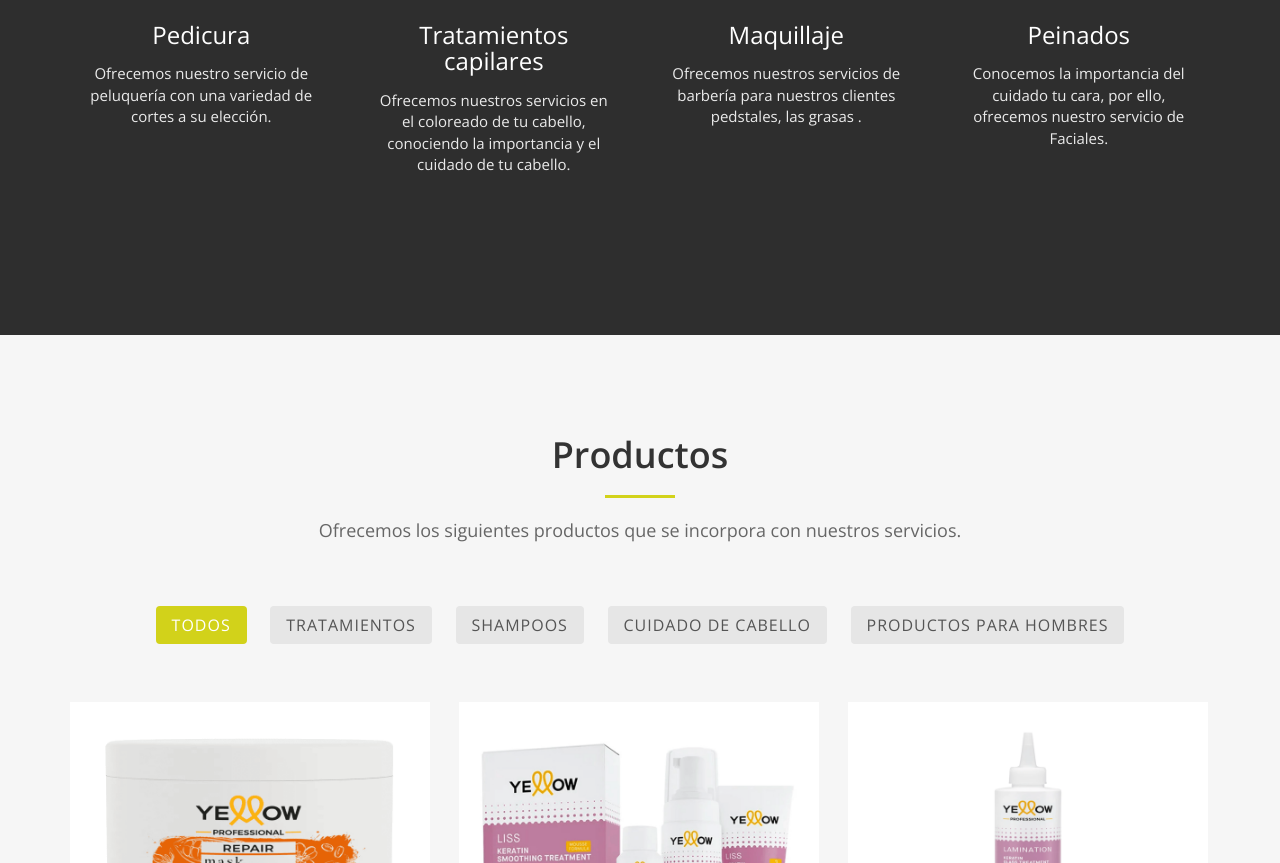
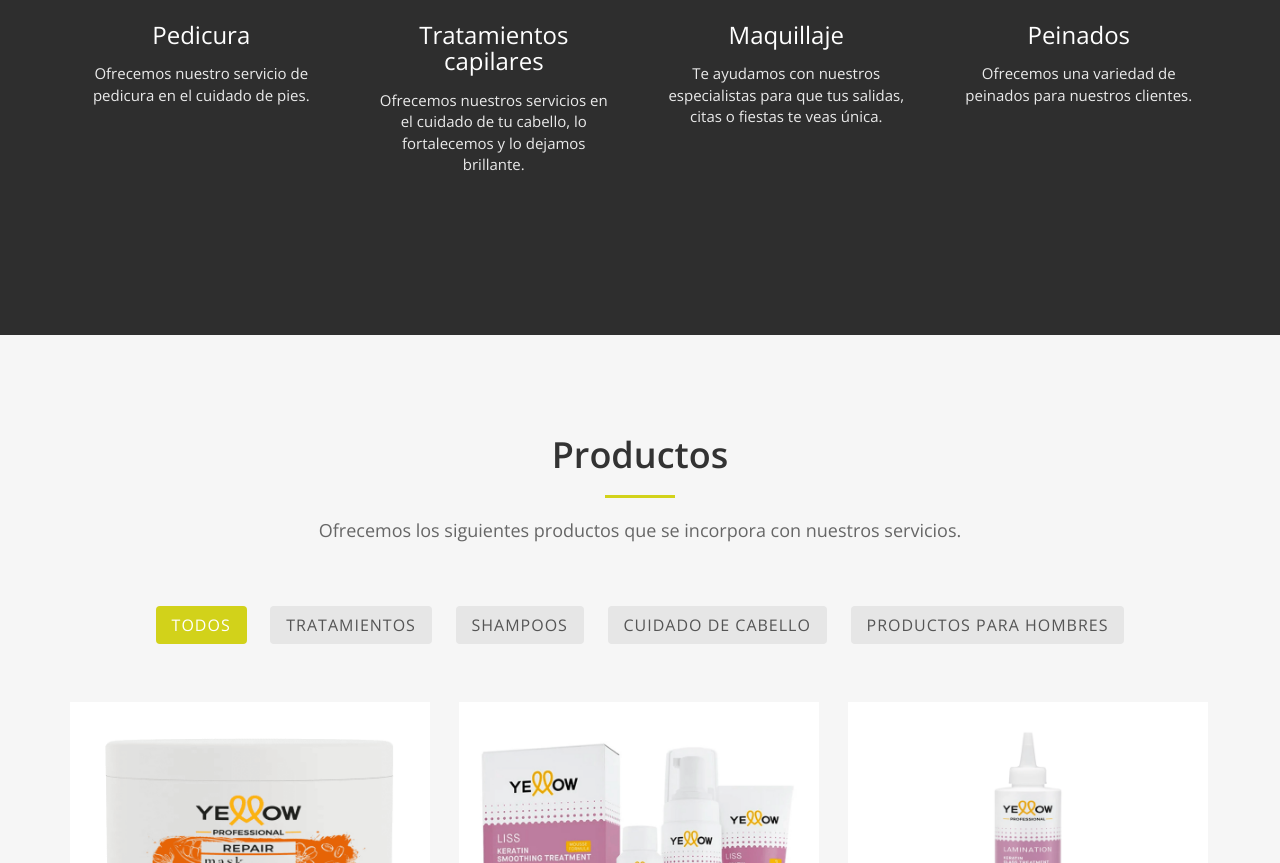
Before and after one commit to DiegoLema13/web-beauty-salon, a plain HTML site: page index.html in a window 1280 px wide. Shown: the part 2466-3329 px from the top of the page. Drawn offline with nearby package versions, Linux system fonts and the light colour scheme.

Commit message:
ActualizacionIndex

```diff
--- a/index.html
+++ b/index.html
@@ -173,29 +173,28 @@
           <div class="service-media"> <img src="img/services/service-5.jpg" alt=" "> </div>
           <div class="service-desc">
             <h3>Pedicura</h3>
-            <p>Ofrecemos nuestro servicio de peluquería con una variedad de cortes a su elección.</p>
+            <p>Ofrecemos nuestro servicio de pedicura en el cuidado de pies.</p>
           </div>
         </div>
         <div class="col-md-3 text-center">
           <div class="service-media"> <img src="img/services/service-6.jpg" alt=" "> </div>
           <div class="service-desc">
             <h3>Tratamientos capilares</h3>
-            <p>Ofrecemos nuestros servicios en el coloreado de tu cabello, conociendo la importancia y el cuidado de tu
-              cabello.</p>
+            <p>Ofrecemos nuestros servicios en el cuidado de tu cabello, lo fortalecemos y lo dejamos brillante.</p>
           </div>
         </div>
         <div class="col-md-3 text-center">
           <div class="service-media"> <img src="img/services/service-7.jpg" alt=" "> </div>
           <div class="service-desc">
             <h3>Maquillaje</h3>
-            <p>Ofrecemos nuestros servicios de barbería para nuestros clientes pedstales, las grasas .</p>
+            <p>Te ayudamos con nuestros especialistas para que tus salidas, citas o fiestas te veas única.</p>
           </div>
         </div>
         <div class="col-md-3 text-center">
           <div class="service-media"> <img src="img/services/service-8.jpg" alt=" "> </div>
           <div class="service-desc">
             <h3>Peinados </h3>
-            <p>Conocemos la importancia del cuidado tu cara, por ello, ofrecemos nuestro servicio de Faciales.</p>
+            <p>Ofrecemos una variedad de peinados para nuestros clientes.</p>
           </div>
         </div>
       </div>
```
